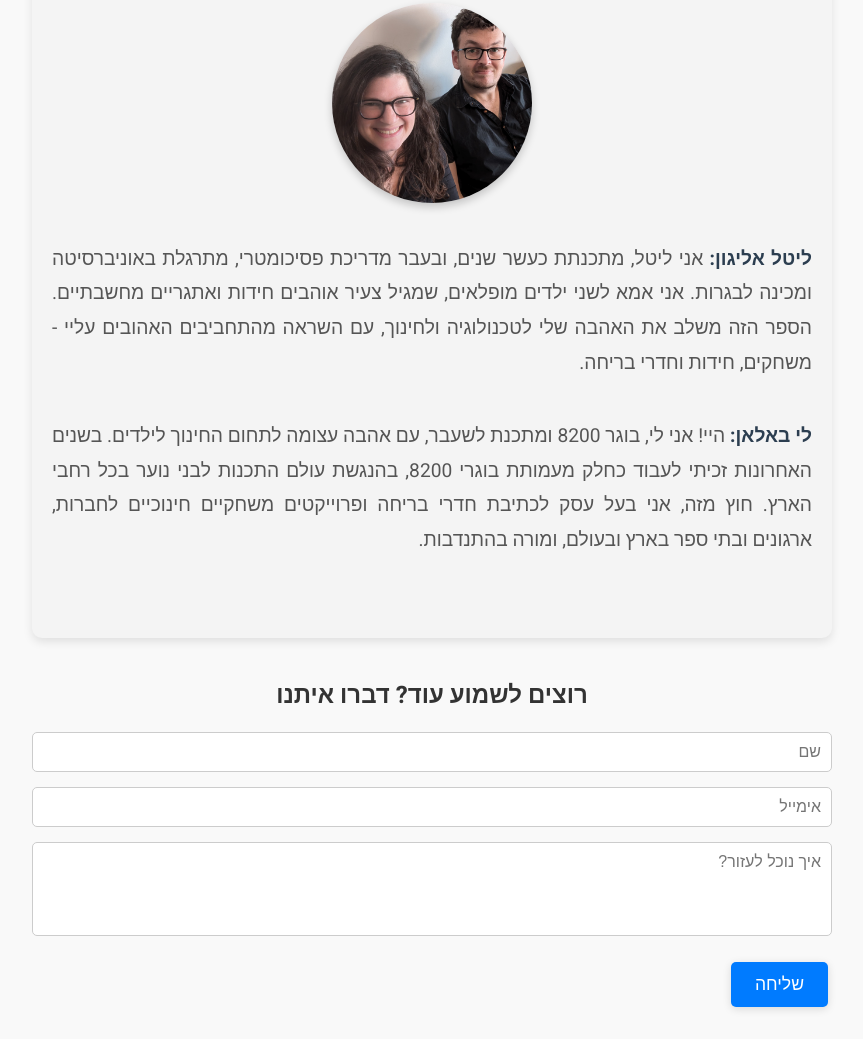
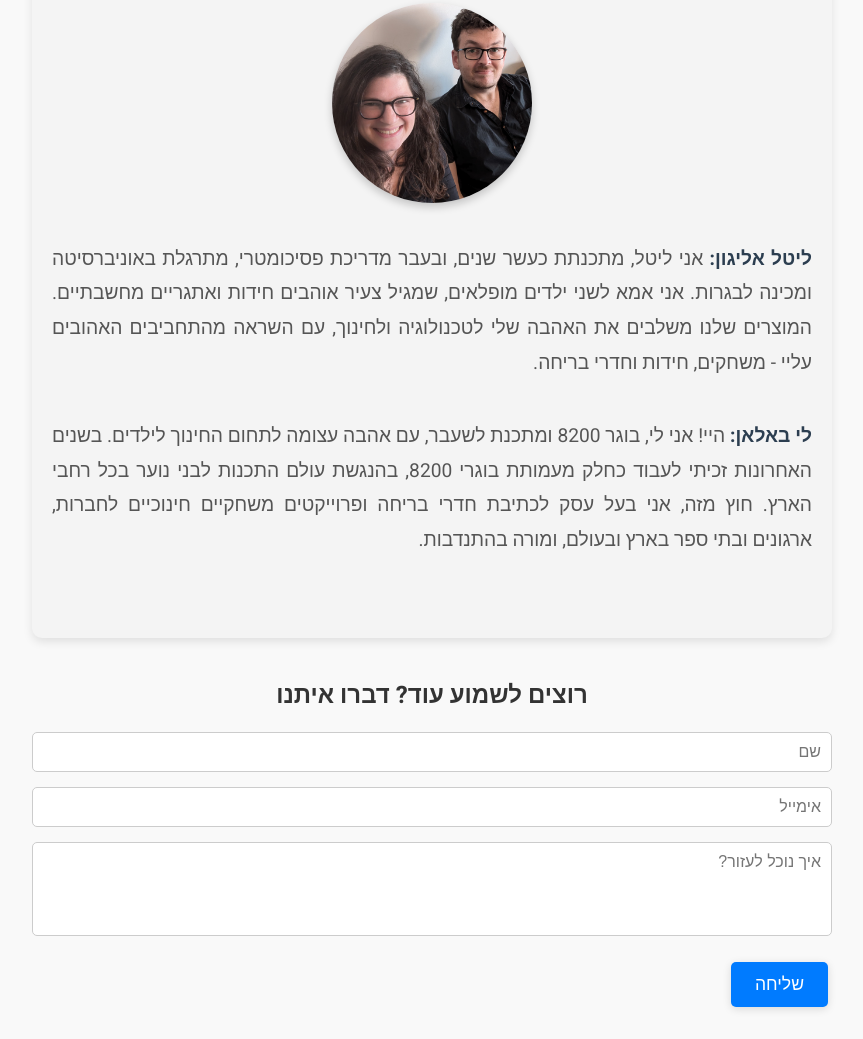
Before and after one commit to litalalyagon/code-kingdom, a plain HTML site: page index.html in a window 1280 px wide. Shown: the part 1111-2150 px from the top of the page, without its empty margins (208-1071 px from the left). Drawn offline with nearby package versions, Linux system fonts and the light colour scheme.

Commit message:
litals text

```diff
--- a/index.html
+++ b/index.html
@@ -55,7 +55,8 @@
             <img src="assets/about-us.jpg" alt="About Us Photo" class="about-us-photo">
               <p><b>ליטל אליגון: </b>אני ליטל, מתכנתת כעשר שנים, ובעבר מדריכת פסיכומטרי, מתרגלת באוניברסיטה ומכינה לבגרות.
                     אני אמא לשני ילדים מופלאים, שמגיל צעיר אוהבים חידות ואתגריים מחשבתיים.
-                    הספר הזה משלב את האהבה שלי לטכנולוגיה ולחינוך, עם השראה מהתחביבים האהובים עליי - משחקים, חידות וחדרי בריחה.</p>
+                    המוצרים שלנו משלבים את האהבה שלי לטכנולוגיה ולחינוך, עם השראה מהתחביבים האהובים עליי - משחקים, חידות וחדרי בריחה.</p>
+
                 <p><b>לי באלאן: </b>היי! אני לי, בוגר 8200 ומתכנת לשעבר, עם אהבה עצומה לתחום החינוך לילדים.
                     בשנים האחרונות זכיתי לעבוד כחלק מעמותת בוגרי 8200, בהנגשת עולם התכנות לבני נוער בכל רחבי הארץ.
                     חוץ מזה, אני בעל עסק לכתיבת חדרי בריחה ופרוייקטים משחקיים חינוכיים לחברות, ארגונים ובתי ספר בארץ ובעולם, ומורה בהתנדבות.</p>
```
